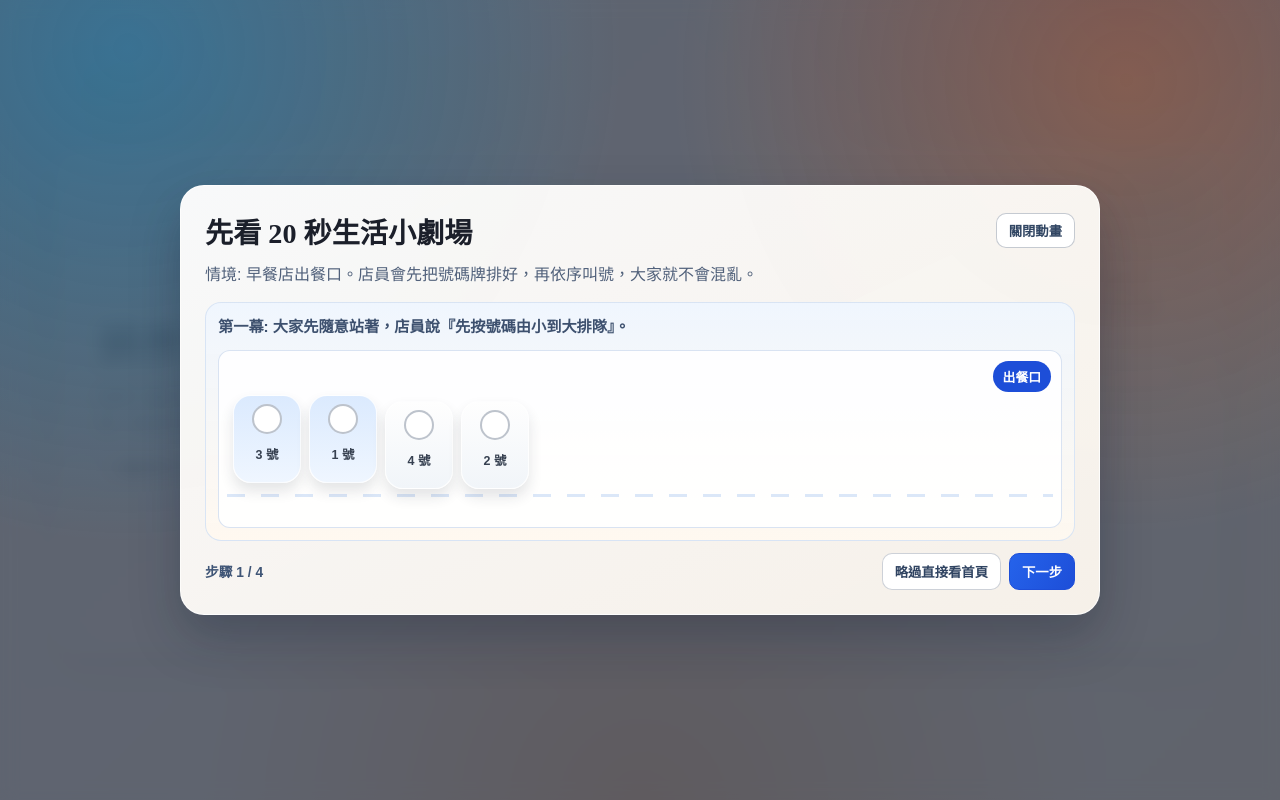
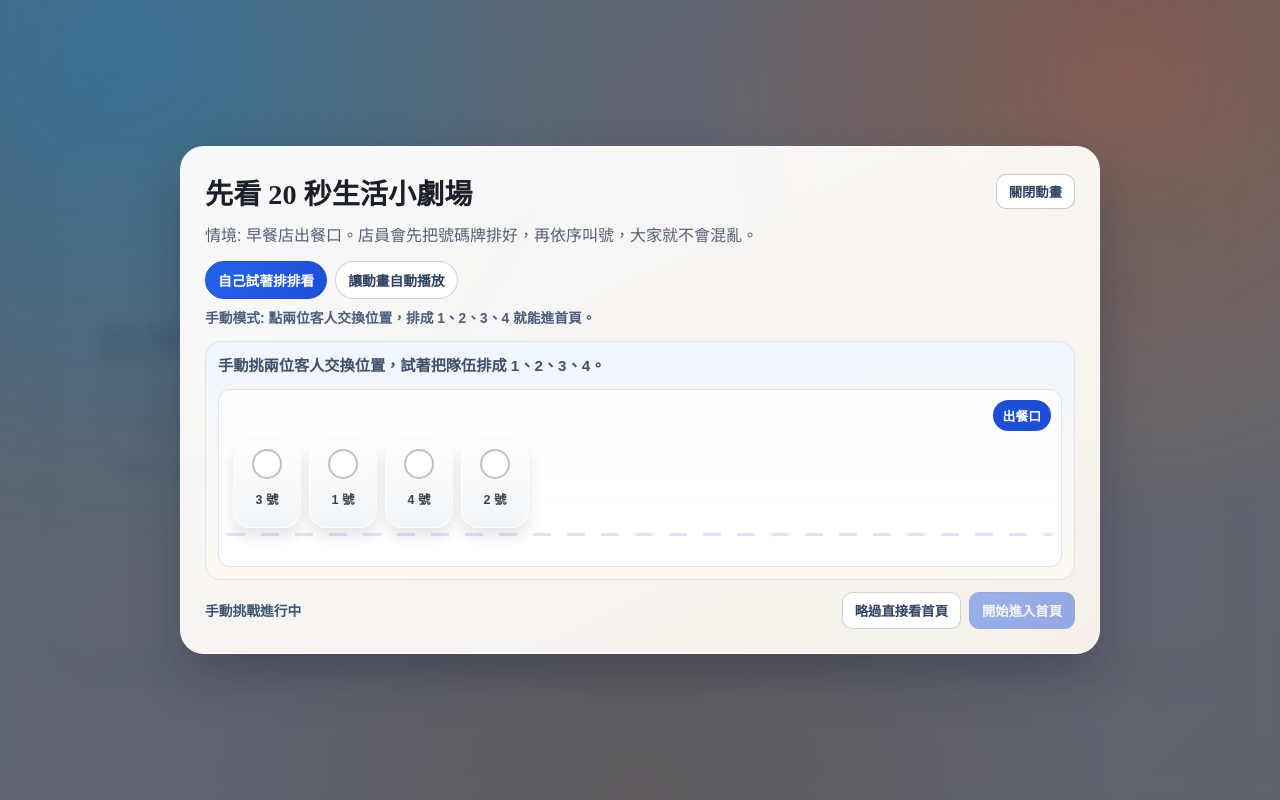
Before and after one commit to ShunHsinCheng/sort_report, a plain HTML site: page index.html in a window 1280 px wide. Drawn offline with Linux system fonts and the light colour scheme.

Commit message:
動畫調整

```diff
--- a/index.html
+++ b/index.html
@@ -102,7 +102,8 @@
 		}
 
 		.card-link {
-			display: block;
+			display: flex;
+			flex-direction: column;
 			padding: 18px;
 			min-height: 138px;
 			border-radius: 16px;
@@ -127,6 +128,7 @@
 
 		.tag {
 			display: inline-block;
+			align-self: flex-start;
 			padding: 4px 10px;
 			border-radius: 999px;
 			font-size: 0.76rem;
@@ -150,7 +152,8 @@
 
 		.card-link small {
 			display: inline-block;
-			margin-top: 12px;
+			margin-top: auto;
+			padding-top: 12px;
 			font-weight: 700;
 			color: #2f3a52;
 		}
@@ -223,6 +226,37 @@
 			line-height: 1.7;
 		}
 
+		.mode-switch {
+			margin-top: 12px;
+			display: flex;
+			gap: 8px;
+			flex-wrap: wrap;
+		}
+
+		.mode-pick {
+			border: 1px solid rgba(49, 64, 92, 0.24);
+			background: #fff;
+			padding: 8px 12px;
+			border-radius: 999px;
+			font-size: 0.86rem;
+			font-weight: 700;
+			color: #2f4361;
+			cursor: pointer;
+		}
+
+		.mode-pick.active {
+			color: #fff;
+			border-color: #1d4ed8;
+			background: linear-gradient(120deg, #2563eb, #1d4ed8);
+		}
+
+		.mode-hint {
+			margin: 8px 0 0;
+			font-size: 0.86rem;
+			font-weight: 700;
+			color: #476082;
+		}
+
 		.scene {
 			margin-top: 14px;
 			padding: 12px;
@@ -287,6 +321,10 @@
 			transition: left 500ms ease, transform 280ms ease, background-color 280ms ease;
 		}
 
+		.customer.clickable {
+			cursor: pointer;
+		}
+
 		.customer::before {
 			content: "";
 			position: absolute;
@@ -306,6 +344,11 @@
 		.customer.active {
 			transform: translateY(-6px);
 			background: linear-gradient(180deg, #dbeafe, #eff6ff);
+		}
+
+		.customer.selected {
+			outline: 3px solid #1d4ed8;
+			outline-offset: 2px;
 		}
 
 		.intro-foot {
@@ -342,6 +385,15 @@
 			color: #fff;
 			border-color: #1d4ed8;
 			background: linear-gradient(120deg, #2563eb, #1d4ed8);
+		}
+
+		.intro-btn[hidden] {
+			display: none;
+		}
+
+		.intro-btn:disabled {
+			opacity: 0.45;
+			cursor: not-allowed;
 		}
 
 		.home-ready {
@@ -410,6 +462,11 @@
 				<button class="intro-close" id="closeIntroBtn" type="button">關閉動畫</button>
 			</header>
 			<p class="intro-copy">情境: 早餐店出餐口。店員會先把號碼牌排好，再依序叫號，大家就不會混亂。</p>
+			<div class="mode-switch" role="tablist" aria-label="選擇開場互動模式">
+				<button class="mode-pick active" id="manualModeBtn" data-mode="manual" type="button">自己試著排排看</button>
+				<button class="mode-pick" id="autoModeBtn" data-mode="auto" type="button">讓動畫自動播放</button>
+			</div>
+			<p class="mode-hint" id="modeHint">手動模式: 點兩位客人交換位置，排成 1、2、3、4 就能進首頁。</p>
 
 			<section class="scene" aria-live="polite">
 				<p class="scene-text" id="sceneText"></p>
@@ -423,6 +480,7 @@
 				<span class="intro-progress" id="introProgress">步驟 1 / 4</span>
 				<div class="intro-actions">
 					<button class="intro-btn" id="skipIntroBtn" type="button">略過直接看首頁</button>
+					<button class="intro-btn" id="playAutoBtn" type="button" hidden>暫停自動播放</button>
 					<button class="intro-btn primary" id="nextIntroBtn" type="button">下一步</button>
 				</div>
 			</footer>
@@ -480,11 +538,15 @@
 		const introOverlay = document.getElementById("introOverlay");
 		const closeIntroBtn = document.getElementById("closeIntroBtn");
 		const skipIntroBtn = document.getElementById("skipIntroBtn");
+		const playAutoBtn = document.getElementById("playAutoBtn");
 		const nextIntroBtn = document.getElementById("nextIntroBtn");
 		const sceneText = document.getElementById("sceneText");
 		const introProgress = document.getElementById("introProgress");
 		const queueStage = document.getElementById("queueStage");
 		const homeMain = document.getElementById("homeMain");
+		const modeHint = document.getElementById("modeHint");
+		const manualModeBtn = document.getElementById("manualModeBtn");
+		const autoModeBtn = document.getElementById("autoModeBtn");
 
 		const steps = [
 			{
@@ -510,36 +572,75 @@
 		];
 
 		let index = 0;
+		let mode = "manual";
+		let manualOrder = [3, 1, 4, 2];
+		let selectedIndices = [];
+		let autoTimer = null;
+		let autoPlaying = false;
 
-		function renderQueue(step) {
+		function isSorted(arr) {
+			for (let i = 1; i < arr.length; i++) {
+				if (arr[i - 1] > arr[i]) return false;
+			}
+			return true;
+		}
+
+		function renderQueue(order, active, clickable) {
 			const leftStart = 14;
 			const gap = window.matchMedia("(max-width: 760px)").matches ? 68 : 76;
 			queueStage.querySelectorAll(".customer").forEach((el) => el.remove());
-			step.order.forEach((number, i) => {
+			order.forEach((number, i) => {
 				const person = document.createElement("div");
-				person.className = "customer" + (step.active.includes(i) ? " active" : "");
+				const activeClass = active.includes(i) ? " active" : "";
+				const selectedClass = selectedIndices.includes(i) ? " selected" : "";
+				const clickableClass = clickable ? " clickable" : "";
+				person.className = "customer" + activeClass + selectedClass + clickableClass;
 				person.style.left = (leftStart + i * gap) + "px";
 				person.innerHTML = "<span>" + number + " 號</span>";
+				if (clickable) {
+					person.addEventListener("click", () => onPickCustomer(i));
+				}
 				queueStage.appendChild(person);
 			});
+		}
+
+		function renderManual() {
+			const done = isSorted(manualOrder);
+			sceneText.textContent = done
+				? "太棒了。你已經把隊伍整理成 1、2、3、4，店員可以順利叫號。"
+				: "手動挑兩位客人交換位置，試著把隊伍排成 1、2、3、4。";
+			introProgress.textContent = done ? "手動挑戰完成" : "手動挑戰進行中";
+			nextIntroBtn.hidden = false;
+			nextIntroBtn.disabled = !done;
+			nextIntroBtn.textContent = "開始進入首頁";
+			playAutoBtn.hidden = true;
+			modeHint.textContent = done
+				? "完成。按下方按鈕即可進入首頁。"
+				: "手動模式: 點兩位客人交換位置，排成 1、2、3、4 就能進首頁。";
+			renderQueue(manualOrder, [], true);
 		}
 
 		function renderStep() {
 			const step = steps[index];
 			sceneText.textContent = step.text;
 			introProgress.textContent = "步驟 " + (index + 1) + " / " + steps.length;
-			renderQueue(step);
-			nextIntroBtn.textContent = index === steps.length - 1 ? "開始進入首頁" : "下一步";
+			renderQueue(step.order, step.active, false);
+			modeHint.textContent = "自動模式: 系統會自動播放生活小劇場。";
+			nextIntroBtn.hidden = true;
+			playAutoBtn.hidden = false;
+			playAutoBtn.textContent = autoPlaying ? "暫停自動播放" : "繼續播放";
 		}
 
-		function finishIntro() {
-			introOverlay.hidden = true;
-			homeMain.classList.remove("home-hidden");
-			homeMain.setAttribute("aria-hidden", "false");
-			window.scrollTo({ top: 0, behavior: "smooth" });
+		function stopAuto() {
+			if (autoTimer) {
+				clearInterval(autoTimer);
+				autoTimer = null;
+			}
+			autoPlaying = false;
+			if (mode === "auto") playAutoBtn.textContent = "繼續播放";
 		}
 
-		function nextStep() {
+		function runAutoTick() {
 			if (index < steps.length - 1) {
 				index += 1;
 				renderStep();
@@ -548,13 +649,84 @@
 			finishIntro();
 		}
 
+		function startAuto() {
+			stopAuto();
+			autoPlaying = true;
+			playAutoBtn.textContent = "暫停自動播放";
+			autoTimer = setInterval(runAutoTick, 2200);
+		}
+
+		function onPickCustomer(pos) {
+			if (mode !== "manual" || isSorted(manualOrder)) return;
+			if (selectedIndices.includes(pos)) {
+				selectedIndices = selectedIndices.filter((idx) => idx !== pos);
+				renderManual();
+				return;
+			}
+			selectedIndices.push(pos);
+			if (selectedIndices.length === 2) {
+				const a = selectedIndices[0];
+				const b = selectedIndices[1];
+				[manualOrder[a], manualOrder[b]] = [manualOrder[b], manualOrder[a]];
+				selectedIndices = [];
+				renderManual();
+				return;
+			}
+			renderManual();
+		}
+
+		function setMode(nextMode) {
+			mode = nextMode;
+			manualModeBtn.classList.toggle("active", mode === "manual");
+			autoModeBtn.classList.toggle("active", mode === "auto");
+			manualModeBtn.setAttribute("aria-selected", mode === "manual" ? "true" : "false");
+			autoModeBtn.setAttribute("aria-selected", mode === "auto" ? "true" : "false");
+
+			if (mode === "manual") {
+				stopAuto();
+				selectedIndices = [];
+				renderManual();
+				return;
+			}
+
+			index = 0;
+			renderStep();
+			startAuto();
+		}
+
+		function finishIntro() {
+			stopAuto();
+			introOverlay.hidden = true;
+			homeMain.classList.remove("home-hidden");
+			homeMain.setAttribute("aria-hidden", "false");
+			window.scrollTo({ top: 0, behavior: "smooth" });
+		}
+
+		function nextStep() {
+			if (mode === "manual") {
+				if (isSorted(manualOrder)) finishIntro();
+				else modeHint.textContent = "還沒排好喔，請繼續交換到 1、2、3、4。";
+				return;
+			}
+			runAutoTick();
+		}
+
 		closeIntroBtn.addEventListener("click", finishIntro);
 		skipIntroBtn.addEventListener("click", finishIntro);
 		nextIntroBtn.addEventListener("click", nextStep);
+		playAutoBtn.addEventListener("click", () => {
+			if (autoPlaying) stopAuto();
+			else startAuto();
+		});
+		manualModeBtn.addEventListener("click", () => setMode("manual"));
+		autoModeBtn.addEventListener("click", () => setMode("auto"));
 
-		window.addEventListener("resize", () => renderQueue(steps[index]));
+		window.addEventListener("resize", () => {
+			if (mode === "manual") renderManual();
+			else renderStep();
+		});
 
-		renderStep();
+		setMode("manual");
 	</script>
 </body>
 </html>
```
